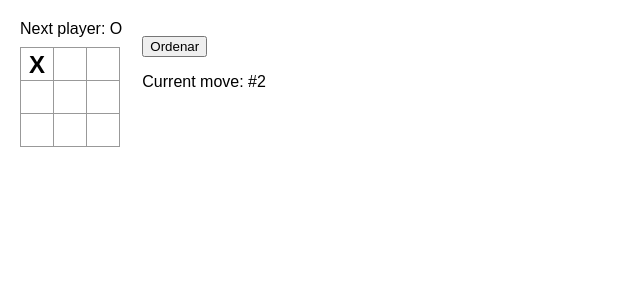
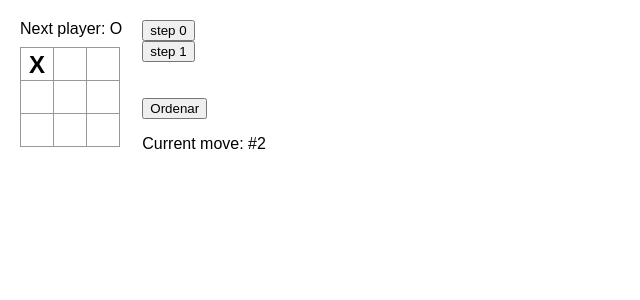
Before and after one commit to daniellacortes/jogo_da_velha_react, a React (Create React App) app: page / in a window 1280 px wide. Both pictures are taken after a click on the button 37 px from the left and 64 px from the top of the page. Shown: the top 300 px of the page, without its empty margins (0-640 px from the left). Built offline with nearby package versions, Linux system fonts and the light colour scheme.

Commit message:
create componet list

```diff
--- a/src/App.jsx
+++ b/src/App.jsx
@@ -1,4 +1,6 @@
-import { useState } from 'react';
+import { useCallback, useEffect, useMemo, useState } from 'react';
+
+import {ListHistory} from './components/ListHistory'
 
 function Square ({ value, onSquareClick}){
 
@@ -96,39 +98,29 @@ function calculateWinner(squares) {
 export default function Game() {
   const [history, setHistory] = useState([Array(9).fill(null)]);
   const [currentMove, setCurrentMove] = useState(0);
-  const xIsNext = currentMove % 2 === 0;
+  const [movesOrder, setMovesOrder] = useState(null);
+  const [updateScreen, setUpdateScreen] = useState(false)
+
   const currentSquares = history[currentMove];
   let descriptionCurrentMove = 'Current move: #' + (currentMove+1);
-  const [movesOrder, setMovesOrder] = useState (null);
+  const xIsNext = currentMove % 2 === 0;
 
-  const reversedMove = () => history.reverse();
-  const handlerOnClick = () => {setMovesOrder(reversedMove)};
+  const handlerOnClick = () => {
+    setMovesOrder([...movesOrder.reverse()])
+  };
 
   function handlePlay(nextSquares) {
     const nextHistory = [...history.slice(0, currentMove + 1), nextSquares];
     setHistory(nextHistory);
+    setMovesOrder(nextHistory)
     setCurrentMove(nextHistory.length - 1);
-    console.log(history);
   }
 
   function jumpTo(nextMove) {
     setCurrentMove(nextMove);
   }
 
-  //  let moves = history.map((squares, move) => {
-  //   let description;
 
-  //   if (move > 0) {
-  //     description = 'Go to move #' + move;
-  //   } else {
-  //     description = 'Go to game start';
-  //   }
-
-  //   return <li key={move}>
-  //     <button onClick={() => jumpTo(move)}>{description}</button>
-  //   </li>;});
-
-    // setMovesOrder (moves);
 
   return (
     <div className="game">
@@ -136,8 +128,10 @@ export default function Game() {
       <Board xIsNext={xIsNext} squares={currentSquares} onPlay={handlePlay} />
       </div>
       <div className="game-info">
-      <ol>{movesOrder}</ol>
-      <button onClick={handlerOnClick} >Ordenar</button>
+
+        {/* Primeiro eu isolei esse component ... esse arquivo esta muito grande  */}
+      <ListHistory listArr={movesOrder || []} />
+
       <p>{descriptionCurrentMove}
       </p>
       </div>
--- /dev/null
+++ b/src/components/ListHistory/index.jsx
@@ -0,0 +1,48 @@
+import { useEffect, useState } from "react";
+
+
+//  aqui eu recebo o array que é a listagem
+export const ListHistory = ({listArr}) => {
+
+  // aqui estou apenas criando um state para menipular a lista
+  const [listToRender, setListToRender] = useState([])
+
+
+  // funcao para fazer o revert
+  const revertList = () => {
+    setListToRender([...listToRender.reverse()])
+  }
+
+  // aqui eu estou utilizando o useEffect para tratar a lista quando eu receber pelo component
+  useEffect(() => {
+
+    // basicamente um dos problemas é que o react n consegue detectar quando vc trocar um array por um array
+    // entao precisamos mudar um pouco a logica, eu criei uma propriedade step que guarda o index de cada step
+    // e adiciono ele para ser renderizado
+    const newArr = listArr ? listArr.map((item, index) =>
+    ({
+      item:[...item],
+      step: index
+    })
+    ) : []
+    setListToRender(newArr)
+  }, [listArr])
+
+  return (
+    <>
+    {
+      // aqui eu crio apenas um map para poder listar cada um dos items ... vc agora precisa fazer a logica para o start que é criado
+      // sozinho quando vc faz o primeiro click
+      listToRender && listToRender.map((order, index) => {
+        return (
+          <div key={index}>
+          <button onClick={() => jumpTo(order)}>{`step ${order.step}`}</button>
+        </div>
+      )})}
+
+     <br />
+      <br />
+    <button onClick={revertList} >Ordenar</button>
+    </>
+  )
+}
```
